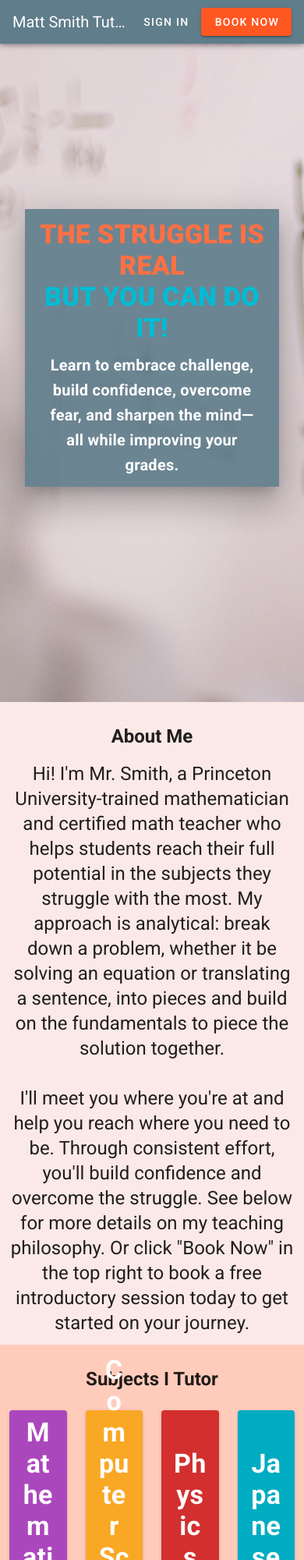
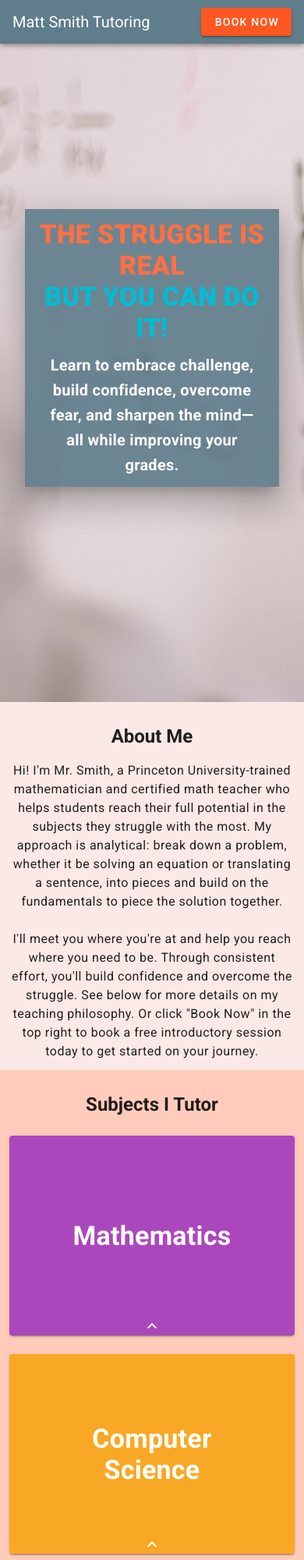
Before and after one commit to mattsmithtutoring/mattsmithtutoring, a Vue app: page / in a window 390 px wide. Shown: the top 2000 px of the page at 78% size. Built offline with nearby package versions, Linux system fonts and the light colour scheme.

Commit message:
Makes pages responsive; Adds form functionality

```diff
--- a/src/views/Home.vue
+++ b/src/views/Home.vue
@@ -3,12 +3,11 @@
     <v-app-bar app dark color="secondary">
       <v-toolbar-title>Matt Smith Tutoring</v-toolbar-title>
       <v-spacer></v-spacer>
-      <v-btn text>SIGN IN</v-btn>
-      <v-dialog v-model="dialog" width="500">
+      <v-dialog v-model="dialog" width="900" persistent>
         <template v-slot:activator="{ on, attrs }">
           <v-btn color="primary" v-bind="attrs" v-on="on">BOOK NOW</v-btn>
         </template>
-        <booking-form></booking-form>
+        <booking-form @closeDialog="dialog = false"></booking-form>
       </v-dialog>
     </v-app-bar>
     <splash></splash>
@@ -16,7 +15,7 @@
       <v-container>
         <mcs-header>About Me</mcs-header>
         <v-row>
-          <v-col cols="12" class="dark text-center text-h5">
+          <v-col cols="12" class="dark text-center text-body-1 text-md-h6">
             Hi! I'm Mr. Smith, a Princeton University-trained mathematician and certified math teacher who helps
             students reach their full potential in the subjects they struggle with the most. My approach is analytical:
             break down a problem, whether it be solving an equation or translating a sentence, into pieces and build on
@@ -32,7 +31,7 @@
       <v-container>
         <mcs-header>Subjects I Tutor</mcs-header>
         <v-row class="pt-2">
-          <v-col cols="3">
+          <v-col cols="12" sm="6" lg="3">
             <tutor-subject subject="Mathematics" color="item1">
               Any subject from 6th grade through college, including:
               <ul>
@@ -47,7 +46,7 @@
               </ul>
             </tutor-subject>
           </v-col>
-          <v-col cols="3">
+          <v-col cols="12" sm="6" lg="3">
             <tutor-subject
               subject="Computer
           Science"
@@ -67,7 +66,7 @@
               </a>
             </tutor-subject>
           </v-col>
-          <v-col cols="3">
+          <v-col cols="12" sm="6" lg="3">
             <tutor-subject subject="Physics" color="item3">
               Introductory Physics, including material covered in:
               <ul>
@@ -78,7 +77,7 @@
               </ul>
             </tutor-subject>
           </v-col>
-          <v-col cols="3">
+          <v-col cols="12" sm="6" lg="3">
             <tutor-subject subject="Japanese" color="item4">
               Beginner to Intermediate Japanese, such as material covered in:
               <ul>
@@ -95,7 +94,7 @@
       <v-container>
         <mcs-header>My Philosophy</mcs-header>
         <v-row>
-          <v-col cols="12" class="dark text-center text-h5">
+          <v-col cols="12" class="dark text-center text-body-1 text-md-h6">
             I believe subjects like Math can teach so much more than just the math itself. These four transferable
             skills apply to all aspects of life:
           </v-col>
@@ -131,7 +130,7 @@
       <v-container>
         <mcs-header>The Tutoring Cycle</mcs-header>
         <v-row>
-          <v-col cols="12" class="dark text-center text-h5">
+          <v-col cols="12" class="dark text-center text-body-1 text-md-h6">
             Tutoring is most effective when done on a regular basis. The repeated act of embracing challenges in a safe
             environment helps to build confidence with the subject and overcome the fear of failure. Each of these
             enhances the other in a feedback loop I call the
@@ -146,7 +145,7 @@
     <div class="accent lighten-5">
       <v-container>
         <v-row>
-          <v-col cols="8" offset="2" class="dark text-center text-h4">
+          <v-col cols="12" sm="10" offset-sm="1" md="8" offset-md="2" class="dark text-center text-h5 text-md-h4">
             Learn to appreciate the subjects you struggle with while improving your grades
           </v-col>
         </v-row>
@@ -157,8 +156,8 @@
         </v-row>
       </v-container>
     </div>
-    <v-footer color="secondary" dark class="text-h6">
-      Contact me: mrsmith@website.com
+    <v-footer color="secondary" dark class="text-caption text-md-body-1">
+      Contact me: <a href="#" class="white--text pl-2">mattsmith@mattsmithtutoring.com</a>
       <v-spacer></v-spacer>
       &copy; 2021 Matt Smith Tutoring
     </v-footer>
@@ -181,6 +180,9 @@ export default {
     TutorSubject,
     BookingForm
   },
+  data: () => ({
+    dialog: false
+  }),
   name: 'Home'
 }
 </script>
```
